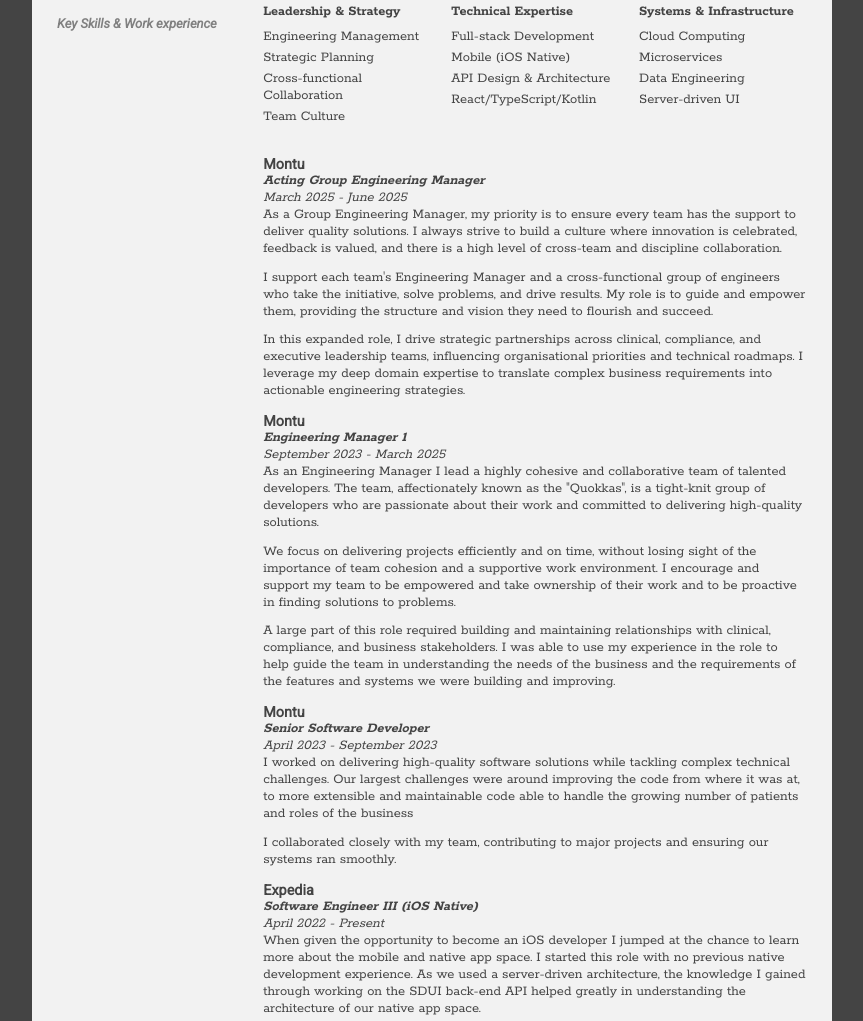
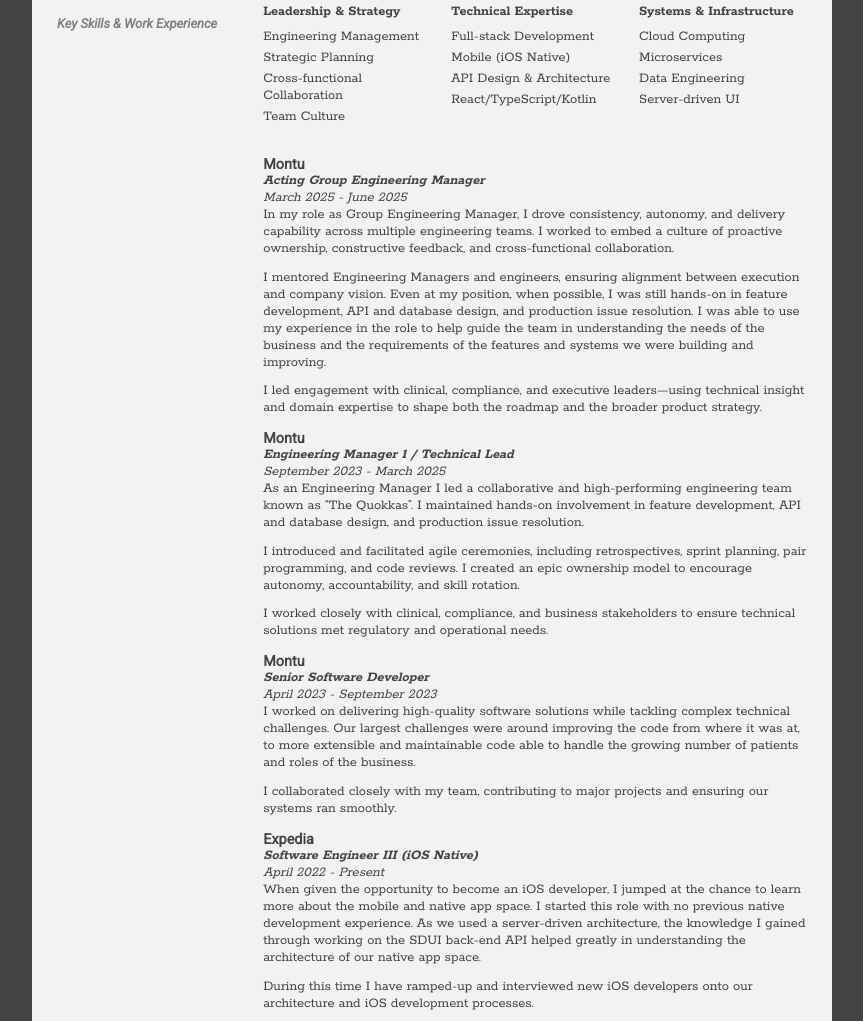
Before and after one commit to ben-doyle/benjamin-doyle-cv, a plain HTML site: page index.html in a window 1280 px wide. Shown: the part 515-1536 px from the top of the page, without its empty margins (208-1071 px from the left). Drawn offline with Linux system fonts and the light colour scheme; a script that the page names is missing.

Commit message:
feat: update dates on cv to be more technical in management roles

```diff
--- a/index.html
+++ b/index.html
@@ -82,7 +82,7 @@
           </div>
 
           <div class="sectionContent">
-            <p>As a Software developer, I love progressing the code, ideas and team culture. I like to keep my skills
+            <p>As a software developer, I love progressing the code, ideas and team culture. I like to keep my skills
               broad, and love working in multiple programming languages. I consider
               myself an all-round software engineer, as I like and tend to be able to adjust to the technical stack the
               project requires.</p>
@@ -90,7 +90,7 @@
               high level of cross-team and discipline collaboration with each discipline having a voice. I am confident in
               public speaking and teaching, with extensive experience conducting technical and cultural interviews both
               in Australia and remotely with international teams.</p>
-            <p>I have a large amount of hobbies and interests, including but not limited to 3D printing, music
+            <p>I have a large number of hobbies and interests, including but not limited to 3D printing, music
               production, running, hiking, and skydiving. I am currently restoring a 1974 VW Kombi campervan, choosing
               a manual passion to have a contrast to the digital world. It is the largest project I have undertaken and
               I am enjoying learning each step of the way and restoring it to its former glory.
@@ -103,7 +103,7 @@
       <section class="work-experience">
         <article>
           <div class="sectionTitle">
-            <h1>Key Skills & Work experience</h1>
+            <h1>Key Skills & Work Experience</h1>
           </div>
           <div class="sectionContent">
             <div class="keySkills">
@@ -145,30 +145,23 @@
               <h2>Montu</h2>
               <p class="subDetails"><strong>Acting Group Engineering Manager</strong></p>
               <p class="subDetails">March 2025 - June 2025</p>
-              <p>As a Group Engineering Manager, my priority is to ensure every team has the support to deliver quality
-                solutions. I always strive to build a culture where innovation is celebrated, feedback is valued, and
-                there is a high level of cross-team and discipline collaboration.</p>
-              <p>I support each team's Engineering Manager and a cross-functional group of engineers who take the
-                initiative, solve problems, and drive results. My role is to guide and empower them, providing the
-                structure and vision they need to flourish and succeed.</p>
-              <p>In this expanded role, I drive strategic partnerships across clinical, compliance, and executive
-                leadership teams, influencing organisational priorities and technical roadmaps. I leverage my deep
-                domain expertise to translate complex business requirements into actionable engineering strategies.</p>
+              <p>In my role as Group Engineering Manager, I drove consistency, autonomy, and delivery capability
+              across multiple engineering teams. I worked to embed a culture of proactive ownership, constructive feedback, and cross-functional collaboration.</p>
+              <p>I mentored Engineering Managers and engineers, ensuring alignment between execution and company vision. Even at my position, when possible, I was still hands-on in
+                feature development, API and database design, and production issue resolution. I was able to use my experience in the role to help guide the team in
+                understanding the needs of the business and the requirements of the features and systems we were building and improving.</p>
+              <p>I led engagement with clinical, compliance, and executive leaders—using technical insight and domain expertise
+                to shape both the roadmap and the broader product strategy.</p>
             </article>
             <article>
               <h2>Montu</h2>
-              <p class="subDetails"><strong>Engineering Manager 1</strong></p>
+              <p class="subDetails"><strong>Engineering Manager 1 / Technical Lead</strong></p>
               <p class="subDetails">September 2023 - March 2025</p>
-              <p>As an Engineering Manager I lead a highly cohesive and collaborative team of talented developers. The
-                team, affectionately known as the "Quokkas", is a tight-knit group of developers who are passionate
-                about their work and committed to delivering high-quality solutions.</p>
-              <p>We focus on delivering projects efficiently and on time, without losing sight of the importance of team
-                cohesion and a supportive work environment. I encourage and support my team to be empowered and take
-                ownership of their work and to be proactive in finding solutions to problems.</p>
-              <p>A large part of this role required building and maintaining relationships with clinical, compliance,
-                and business stakeholders. I was able to use my experience in the role to help guide the team in
-                understanding the needs of the business and the requirements of the features and systems we were
-                building and improving.</p>
+              <p>As an Engineering Manager I led a collaborative and high-performing engineering team known as “The Quokkas”.
+                I maintained hands-on involvement in feature development, API and database design, and production issue resolution.</p>
+              <p>I introduced and facilitated agile ceremonies, including retrospectives, sprint planning, pair programming, and code reviews.
+                I created an epic ownership model to encourage autonomy, accountability, and skill rotation. </p>
+              <p>I worked closely with clinical, compliance, and business stakeholders to ensure technical solutions met regulatory and operational needs.</p>
             </article>
             <article>
               <h2>Montu</h2>
@@ -176,7 +169,7 @@
               <p class="subDetails">April 2023 - September 2023</p>
               <p>I worked on delivering high-quality software solutions while tackling complex technical challenges. Our
                 largest challenges were around improving the code from where it was at, to more extensible and
-                maintainable code able to handle the growing number of patients and roles of the business</p>
+                maintainable code able to handle the growing number of patients and roles of the business.</p>
               <p>I collaborated closely with my team, contributing to major projects and ensuring our systems ran
                 smoothly. </p>
             </article>
@@ -184,7 +177,7 @@
               <h2>Expedia</h2>
               <p class="subDetails"><strong>Software Engineer III (iOS Native)</strong></p>
               <p class="subDetails">April 2022 - Present</p>
-              <p>When given the opportunity to become an iOS developer I jumped at the chance to learn more about the
+              <p>When given the opportunity to become an iOS developer, I jumped at the chance to learn more about the
                 mobile and native app space. I started this role with no previous native development experience.
                 As we used a server-driven architecture, the knowledge I gained through working on the SDUI back-end API
                 helped greatly in understanding the architecture of our native app space. </p>
@@ -205,7 +198,7 @@
                 for this was Kotlin, GraphQL interfacing with a gRPC lower layer.</p>
               <p>In this project I was responsible for all aspects of the API; including but not limited to designing UI
                 data schema (and taking it from schema to code) and ensuring all clients (web, mobile web,
-                native iOS/Android) agreed on a single schema. This ensuring there was no downtime between implementation
+                native iOS/Android) agreed on a single schema. This ensured there was no downtime between implementation
                 and/or changes.</p>
             </article>
             <article>
@@ -214,7 +207,7 @@
               <p class="subDetails">September 2017 - February 2020</p>
               <p>Full-stack engineer, working with Java (back-end) and React (front-end). My most notable project
                 during this time was supporting building and maintaining a react PWA with a node middle-layer API.</p>
-              <p>I ran a community sync meeting of React developers spread in multiple timezones, to share ideas,
+              <p>I ran a community sync meeting of React developers spread across multiple time zones, to share ideas,
                 learnings and updates. During this time I (outside of work) helped to support ReactBris meetup in our
                 office.</p>
               <article>
@@ -222,7 +215,7 @@
                 <p></p>
                 <p></p>
                 <p></p>
-                <h4 class="subheading"><em>Before entering software development my background consisted of hands on
+                <h4 class="subheading"><em>Before entering software development my background consisted of hands-on
                     technical and desktop support roles. Further experience available on request.</em></h4>
                 <p></p>
                 <p></p>
@@ -244,7 +237,7 @@
             <p class="subDetails"><em>Estimate, collaborate, and hang loose like the happiest animal on Earth.</em></p>
             <ul class="project-list">
               <li>Agile estimation tool designed to make sprint planning more engaging and efficient.</li>
-              <li>Quokka-themed design designed to make it the tool that teams actually want to use.</li>
+              <li>Quokka-themed design to make it the tool that teams actually want to use.</li>
               <li>Supports real-time collaboration for distributed teams.</li>
             </ul>
 
@@ -254,7 +247,7 @@
                 activities.</em></p>
             <ul class="project-list">
               <li>A fun side project to help my friends and I find the best places to eat, drink and explore in our city.</li>
-              <li>Designed for an organisation to use, sharing only between your email domain/employees.</li>
+              <li>Designed for an organisation to use, sharing only between your email domain/organisation.</li>
               <li>Find and suggest coffee spots, restaurants and easy day trips.</li>
             </ul>
           </article>
@@ -264,7 +257,7 @@
             <p class="subDetails"><em>My adventure restoring a '74 Volkswagen Kombi. From the ground up with a dream of
                 a camper van, follow along as I bring this classic VW bus back to life.</em></p>
             <ul class="project-list">
-              <li>A hands on project, a manual passion to have a contrast to the digital world.</li>
+              <li>A hands-on project, a manual passion to have a contrast to the digital world.</li>
               <li>It is the largest project I have undertaken and I am enjoying learning each step of the way and
                 restoring it to its former glory.</li>
             </ul>
```
